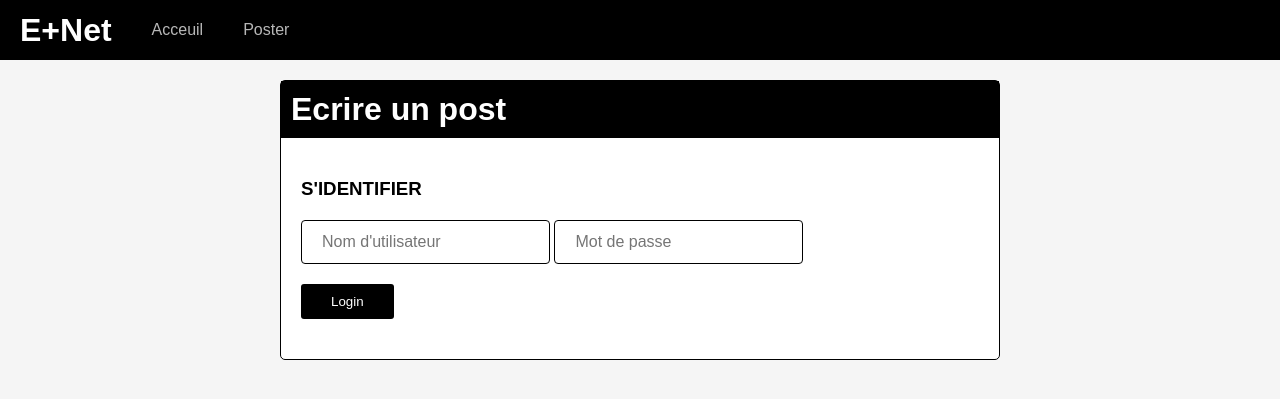
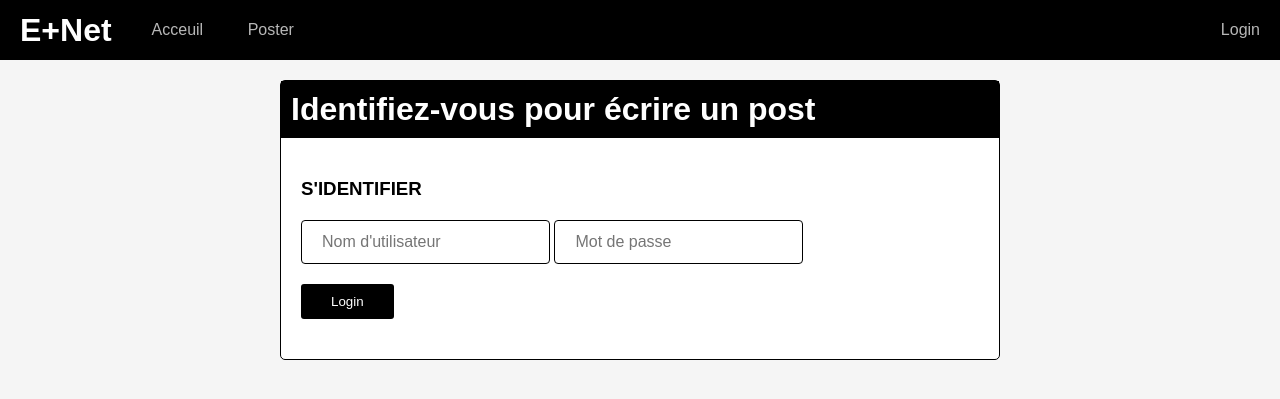
Before and after one commit to Sh3xe/blog_v2, a Node project: template views/login.ejs in a window 1280 px wide. Shown: the top 399 px of the page. Run offline with Node 20 templates, Linux system fonts and the light colour scheme; the template is opened without the code that fills it, so the values that code supplies are empty.

Commit message:
Fixed some bugs, layout changes

```diff
--- a/DatabaseManager.js
+++ b/DatabaseManager.js
@@ -80,7 +80,7 @@ class DatabaseManager{
                     if(res.length != 0){
                         resolve(res);
                     } else{
-                        reject('Impossible de trouver cette utilisateur');
+                        reject('Nom d\'utilisateur ou mot de passe incorrect');
                     }
                 }
             });
--- a/app.js
+++ b/app.js
@@ -40,12 +40,18 @@ app.set("view engine", "ejs");
 
 //GET
 app.get("/login", (req, res) => {
-    res.render(path.join(__dirname, "views/login.ejs"), {message:false});
+    database.getUserById(req.session.user_id).then(()=>{
+        res.render(path.join(__dirname, "views/login.ejs"), {message:"Vous êtes identifié!", color:"green"});
+    }).catch(e =>{
+        res.render(path.join(__dirname, "views/login.ejs"), {message:false, color:"red"});
+    });
 });
 
 app.get("/", (req, res) => {
-    database.getArticles(1).then(data=>{
+    database.getArticles().then(data=>{
         res.render(path.join(__dirname, "views/home.ejs"), {articles: data});
+    }).catch(e =>{
+        res.render(path.join(__dirname, "views/home.ejs"), {articles: false});
     });
 });
 
@@ -69,7 +75,7 @@ app.post("/login", (req, res)=>{
         req.session.user_id = user[0].user_id;
         res.redirect("/");
     }).catch(message =>{
-        res.render(path.join(__dirname, "views/login.ejs"), {message});
+        res.render(path.join(__dirname, "views/login.ejs"), {message, color:"red"});
     });
 });
 
--- a/public/css/style.css
+++ b/public/css/style.css
@@ -30,7 +30,6 @@ body{
     background-color: black;
 }
 
-
 .site-header a{
     text-decoration: none;
     color: white;
@@ -41,7 +40,9 @@ body{
 }
 
 .nav-bar{
+    width: 95%;
     display: flex;
+    justify-content: space-between;
     align-items: center;
 }
 
--- a/utils.js
+++ b/utils.js
@@ -9,6 +9,10 @@ function validatePostForm(title, content){
     return {message: {title: "OK", content:"", color:"green"}, failed:false}
 }
 
+function escapeHtmlTag(string){
+    return string.replace(/</g, "&lt;").replace(/>/g, "&gt;");
+}
+
 module.exports = {
     validatePostForm
 }
--- a/views/header.ejs
+++ b/views/header.ejs
@@ -12,7 +12,12 @@
     <header class="site-header">
         <a href="/"><h1 class="site-logo">E+Net</h1></a>
         <nav class="nav-bar">
-            <a href="/">Acceuil</a>
-            <a href="/poster">Poster</a>
+            <span>
+                <a href="/">Acceuil</a>
+                <a href="/poster">Poster</a>
+            </span>
+            <span>
+                <a href="/login">Login</a>
+            </span>
         </nav>
     </header>
--- a/views/home.ejs
+++ b/views/home.ejs
@@ -1,14 +1,16 @@
 <%- include('header') %>
     <main class="container">
+        <% if(articles){ %>
         <% for(let article of articles){%>
+            <% let d = article.article_date %>
             <article class="article-link">
                 <header class="article-header">
                     <a href=<%= '/post/' + article.article_id %>> <%=article.article_title%></a>
-                    <span class="article-info">Par <span class="username"><%=article.article_user%></span> le <%= article.article_date.toDateString() %></span>
+                    <span class="article-info">Par <span class="username"><%=article.article_user%></span> le <%=` ${d.getDate()}/${d.getMonth()}/${d.getFullYear()}, ${d.getHours()}h${d.getMinutes()}`%></span>
                     <span class="views"><%= article.article_views%> vue(s)</span>
                 </header>
                 </article>
             </article>
-        <% } %>
+        <% }} %>
     </main>
 <%- include('footer') %>
--- a/views/login.ejs
+++ b/views/login.ejs
@@ -1,11 +1,11 @@
 <%- include('header') %>
     <main class="container">
         <% if(message){ %>
-            <div class="status-message" id="red"><h3>Oups...</h3><p><%=message%></p></div>
+            <div class="status-message" id=<%= color %>><p><%=message%></p></div>
         <% } %>
         <div class="form-container">
             <header class="form-header">
-                <h1>Ecrire un post</h1>
+                <h1>Identifiez-vous pour écrire un post</h1>
             </header>
             <form class="upload-form" method="POST" autocomplete="off" action="/login">
                 <div class="user-area">
--- a/views/post.ejs
+++ b/views/post.ejs
@@ -1,10 +1,11 @@
 <%- include('header') %>
 <% if(!error){ %>
+    <% let d = article.article_date %>
     <main class="container">
         <article>
         <header class="article-header">
             <h1 class="article-title"><%= article.article_title %> </h1>
-            <span class="article-info">Par <span class="username"><%= article.article_user %></span> le <%= article.article_date.toDateString() %>
+            <span class="article-info">Par <span class="username"><%= article.article_user %></span> le <%=` ${d.getDate()}/${d.getMonth()}/${d.getFullYear()}, ${d.getHours()}h${d.getMinutes()}`%>
         </span>
             <span class="views"><%= article.article_views %> vue(s)</span>
         </header>
```
